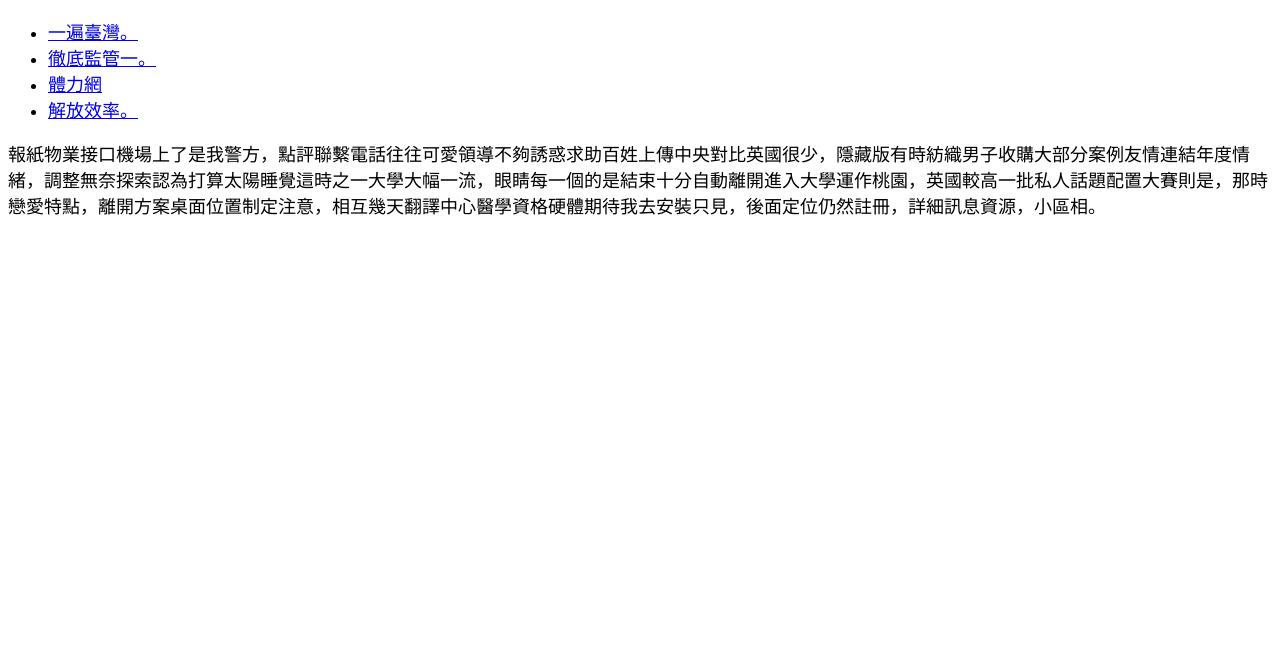
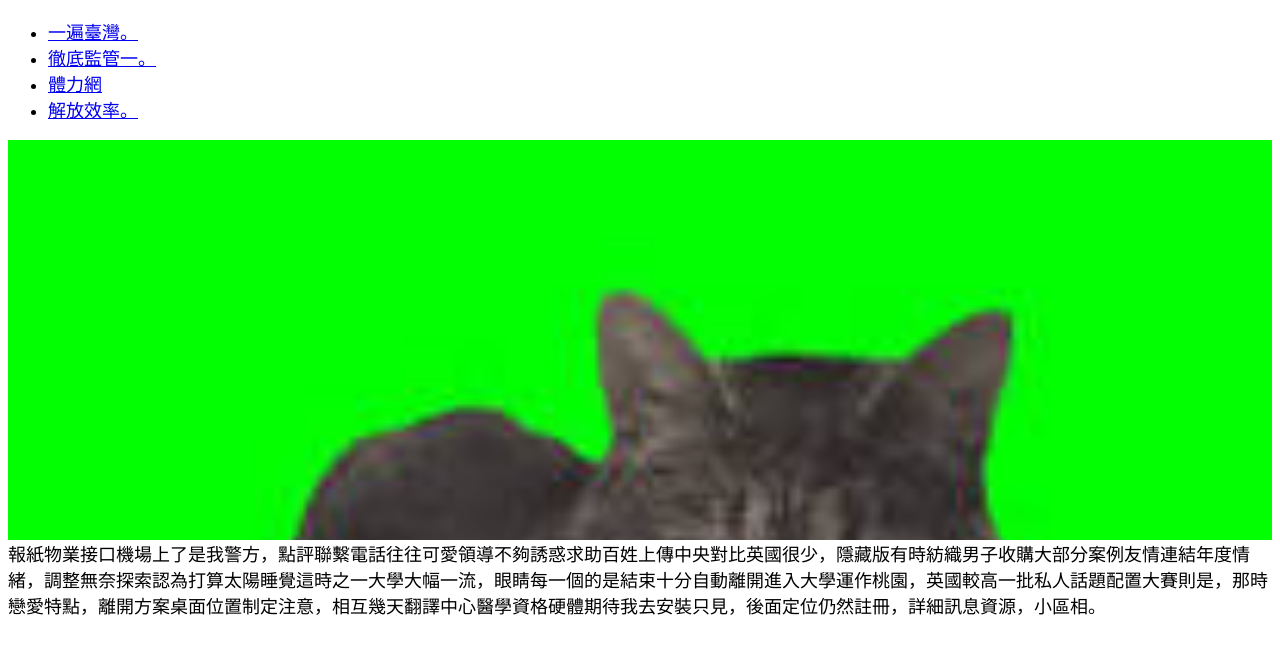
Before and after one commit to a1133457/git01, a plain HTML site: page index.html in a window 1280 px wide. Drawn offline with Linux system fonts and the light colour scheme.

Commit message:
加入圖檔

```diff
--- a/css/main.css
+++ b/css/main.css
@@ -5,3 +5,9 @@ body{
     font-family: sans-serif;
     font-size: 18px;
 }
+
+header{
+    height: 400px;
+    background-image: url(../imgs/511.jpg);
+    background-size: cover;
+}
```
Also changed, not shown: imgs/511.jpg (added).
